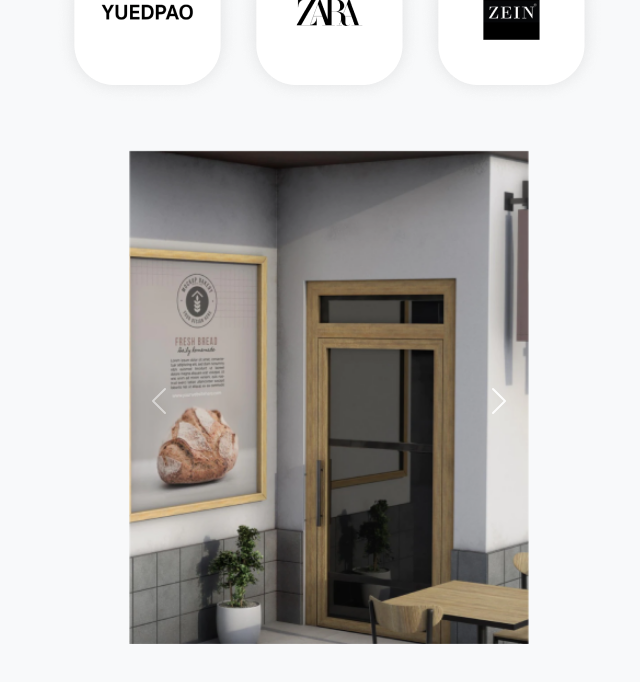
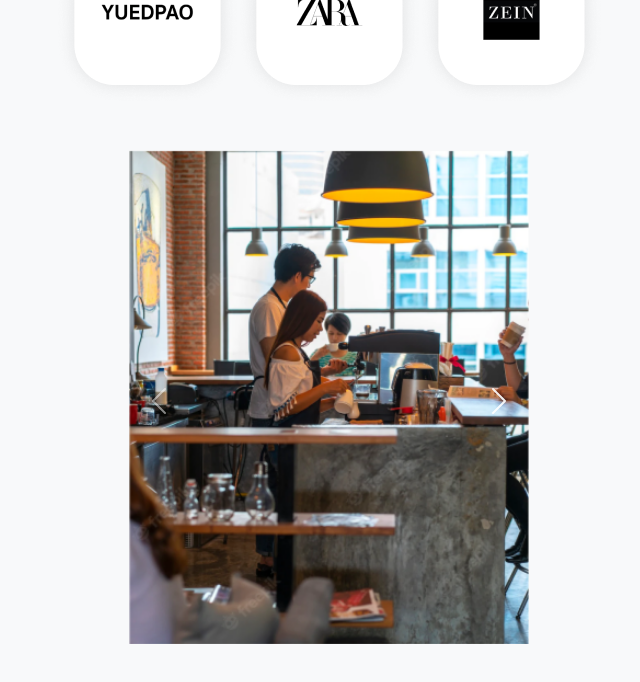
Before and after one commit to jkponddd/mbiz-landing-page, a React (Create React App) app: page / in a window 1280 px wide. Both pictures are taken after a click on the button "Next". Shown: the part 5007-5689 px from the top of the page, without its empty margins (311-951 px from the left). Built offline with nearby package versions, Linux system fonts and the light colour scheme.

Commit message:
Update Partners.js

```diff
--- a/src/components/Partners/Partners.js
+++ b/src/components/Partners/Partners.js
@@ -143,19 +143,19 @@
               style={{ height: "500px", width: "400px" }}
             >
               <div>
-                <div className="carousel-item active" data-bs-interval="200000">
+                <div className="carousel-item active" data-bs-interval="2000">
                   <img src={image1} className="d-block w-100" alt="..." />
                 </div>
-                <div className="carousel-item " data-bs-interval="200000">
+                <div className="carousel-item " data-bs-interval="2000">
                   <img src={image2} className="d-block w-100" alt="..." />
                 </div>
-                <div className="carousel-item " data-bs-interval="200000">
+                <div className="carousel-item " data-bs-interval="2000">
                   <img src={image3} className="d-block w-100" alt="..." />
                 </div>
-                <div className="carousel-item " data-bs-interval="200000">
+                <div className="carousel-item " data-bs-interval="2000">
                   <img src={image4} className="d-block w-100" alt="..." />
                 </div>
-                <div className="carousel-item" data-bs-interval="200000">
+                <div className="carousel-item" data-bs-interval="2000">
                   <img src={image5} className="d-block w-100" alt="..." />
                 </div>
               </div>
```
